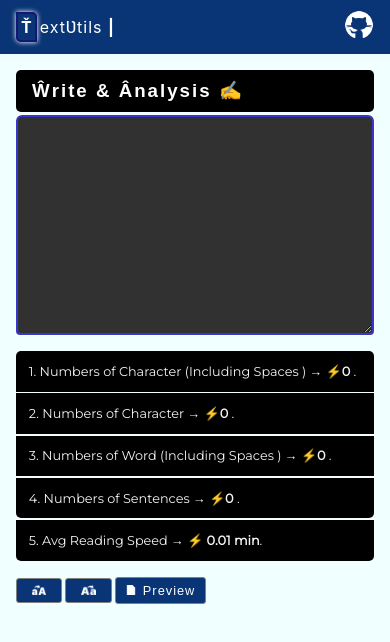
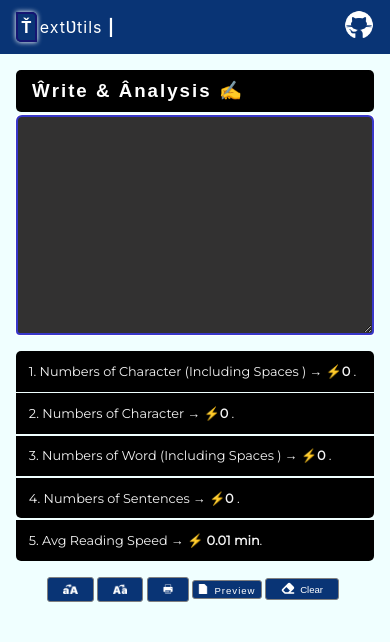
Before and after one commit to rounakkumar001/text-utils, a React (Create React App) app: page / in a window 390 px wide. Shown: the top 642 px of the page. Built offline with nearby package versions, Linux system fonts and the light colour scheme; a web font is replaced by a local one.

Commit message:
Project Done....!

```diff
--- a/public/index.html
+++ b/public/index.html
@@ -23,6 +23,8 @@
       Learn how to configure a non-root public URL by running `npm run build`.
     -->
     <title>Text Utilization</title>
+
+    <link rel="stylesheet" href="https://cdnjs.cloudflare.com/ajax/libs/font-awesome/6.1.1/css/all.min.css" integrity="sha512-KfkfwYDsLkIlwQp6LFnl8zNdLGxu9YAA1QvwINks4PhcElQSvqcyVLLD9aMhXd13uQjoXtEKNosOWaZqXgel0g==" crossorigin="anonymous" referrerpolicy="no-referrer" />
   </head>
   <body>
     <noscript>You need to enable JavaScript to run this app.</noscript>
--- a/src/App.css
+++ b/src/App.css
@@ -114,3 +114,27 @@ body{
         margin-left: 1rem;
     }
 }
+
+
+.toggler{
+    position: relative;
+    width: 40px;
+    height: 15px;
+    border-radius: 10px;
+    background-color: white;
+    cursor: pointer;
+
+}
+
+
+
+
+
+
+
+/* ..............................  */
+.right-head{
+    display: flex;
+    align-items: center;
+    justify-content: space-evenly;
+}
--- a/src/components/heading.js
+++ b/src/components/heading.js
@@ -9,7 +9,11 @@ export default function Heading() {
                 <div className="t">&#x0164;</div>
                 <div className="rs">ext&#x01B2;tils <span className="vLine">|</span></div>
             </div>
+            <div className='right-head'>
+
            <a href="https://github.com/BhardwajRohan"> <img id="cat" src={logo} alt="" /> </a>
+
+           </div>
         </div>
     )
 }
--- a/src/components/textbox.js
+++ b/src/components/textbox.js
@@ -3,10 +3,14 @@ import '../form.css';
 import LtU from "../img/ltu.png"
 import UtL from "../img/UtL.png"
 import pvpng from "../img/previewicon.png"
+import Print from "../img/print.png"
 
 
 
 export default function Textbox() {
+
+
+    const [text, setText] = useState("")
 
     const lowerToUpper = () => {
         console.log("Lower to Upper Transform");
@@ -24,7 +28,11 @@ export default function Textbox() {
         setText(newText2)
     }
 
-    const [text, setText] = useState("")
+    const clear = () => {
+        setText("");
+    }
+
+
 
     return (
 
@@ -33,7 +41,7 @@ export default function Textbox() {
                 <div className="tophead">
                 <h3 className='heading'> &#x0174;rite &amp; &#xc2;nalysis 	&#9997; </h3>
                 </div>
-                <textarea value={text} onChange={checkOnChange} autoFocus name="" id="" cols="100" rows="12"></textarea>
+                <textarea value={text} onChange={checkOnChange} autoFocus name="" id="contantBox" cols="100" rows="12"></textarea>
                 <p className='Info Info-1'>1. Numbers of Character (Including Spaces ) &rarr; &#9889;<b>{text.length}</b> .</p>
                 <p className='Info'>2. Numbers of Character &rarr; &#9889;<b>{text.length - (text.split(" ").length - 1)}</b> .</p>
                 <p className='Info'>3. Numbers of Word (Including Spaces ) &rarr; &#9889;<b>{text.split(" ").length - 1}</b> .</p>
@@ -41,41 +49,57 @@ export default function Textbox() {
                 <p className='Info Info-4'>5. Avg Reading Speed &rarr; &#9889;<b> {(0.008 * text.split(" ").length).toFixed(2)} min</b>.</p>
             </div>
 
-            <button onClick={lowerToUpper} className='Primary-btn btn-1'><img src={LtU} alt="" /></button>
-
-            <button onClick={upperToLower} className='Primary-btn'><img src={UtL} alt="" /></button>
-
-            <button className='Primary-btn btn-spl'><img src={pvpng} alt="" /> <span id='Previews'>Preview</span></button>
-
 
             <div className="model-container" id='modelBox'>
                 <div className="model">
                     <h1 className="model-head" >Contant Preview </h1>
                     <p id='print_contant' >{text}</p>
-                    <button id="close-btn">Close</button>
+                    <button id="close-btn" onClick={() => {
+                        const ModelBox = document.getElementById('modelBox')
+                        ModelBox.classList.remove('show');
+                    }}>Close</button>
                 </div>
+            </div>
+
+        <div className='btn-group'>
+            <button onClick={lowerToUpper} className='Primary-btn btn-1'><img src={LtU} alt="" /></button>
+
+            <button onClick={upperToLower} className='Primary-btn'><img src={UtL} alt="" /></button>
+
+
+            <button onClick={() => {
+               const prmptValue = window.confirm("Have you Finished The work ?")
+
+               if(prmptValue === true){
+                console.log(prmptValue);
+                const txtContant = text;
+                const bodyPrint = document.body.innerHTML;
+                 document.body.innerHTML = txtContant;
+                 window.print();
+                 document.body.innerHTML = bodyPrint;
+               }
+
+
+            }} className='Primary-btn'><img src={Print} alt="" /></button>
+
+
+
+
+            <button className='Primary-btn btn-spl' onClick={() => {
+                if(text !== ""){
+                    const ModelBox = document.getElementById('modelBox')
+                    ModelBox.classList.add('show');
+                }
+                else{
+                    alert("Please Write some contant then contant Previwe will be displayed !")
+                }
+            }}><img src={pvpng} alt="" /> <span id='Previews'>Preview</span></button>
+
+            <button onClick={clear} className='Primary-btn btn-txt'><i className="fa-solid fa-eraser"></i>Clear</button>
+
             </div>
 
         </>
     )
 
 }
-
-
-const Previewer = document.getElementsByClassName('Primary-btn')[2];
-const closeBtn = document.getElementById('close-btn');
-const ModelBox = document.getElementById('modelBox')
-
-console.log('Time')
-
-if(closeBtn ){
-
-    Previewer.addEventListener('click', () => {
-        ModelBox.classList.add('show');
-    })
-
-    closeBtn.addEventListener('click', ()=>{
-        ModelBox.classList.remove('show');
-    })
-
-}
--- a/src/form.css
+++ b/src/form.css
@@ -1,4 +1,6 @@
 @import url('https://fonts.googleapis.com/css2?family=Montserrat&family=Open+Sans:wght@300&family=Spline+Sans+Mono:wght@300&display=swap');
+
+
 
 .fmain {
     display: flex;
@@ -72,7 +74,7 @@
 /*-------------popUp Design------------------------*/
 .model-container{
     width: 100%;
-    min-height: 100vh;
+    min-height: 100%;
     background-color: rgba(0, 0, 0, 0.6);
     display: none;
     position:absolute;
@@ -122,6 +124,16 @@
     background-color: #1a4c97;
 }
 
+.fa-solid{
+    font-size: 1.35rem;
+    color: white;
+    margin-right: 5px;
+}
+.btn-txt{
+    color : white;
+    font-size: 1rem;
+
+}
 
 
 @media screen and (max-width : 426px) {
@@ -139,7 +151,7 @@
     }
     #Previews{
         color: white;
-        font-size: .8rem;
+        font-size: .6rem;
         padding-left: 2px;
     }
 
@@ -157,4 +169,29 @@
         font-size: 1.5rem;
     }
 
+    .btn-group{
+        display: flex;
+        flex-direction: row;
+        align-items: center;
+        justify-content: center;
+        width: 95%;
+
+    }
+    .btn-txt{
+        color : white;
+        font-size: .6rem;
+
+    }
+    .fa-solid{
+        font-size: .8rem;
+        color: white;
+        margin-right: 5px;
+    }
+    .btn-spl{
+        padding: 1px 5px;
+        font-family:Arial, Helvetica, sans-serif;
+        letter-spacing: 1px;
+    }
+
+
 }
--- a/src/index.css
+++ b/src/index.css
@@ -1,5 +1,6 @@
 body {
   margin: 0;
+  margin-bottom: 2rem;
   font-family: -apple-system, BlinkMacSystemFont, 'Segoe UI', 'Roboto', 'Oxygen',
     'Ubuntu', 'Cantarell', 'Fira Sans', 'Droid Sans', 'Helvetica Neue',
     sans-serif;
```
